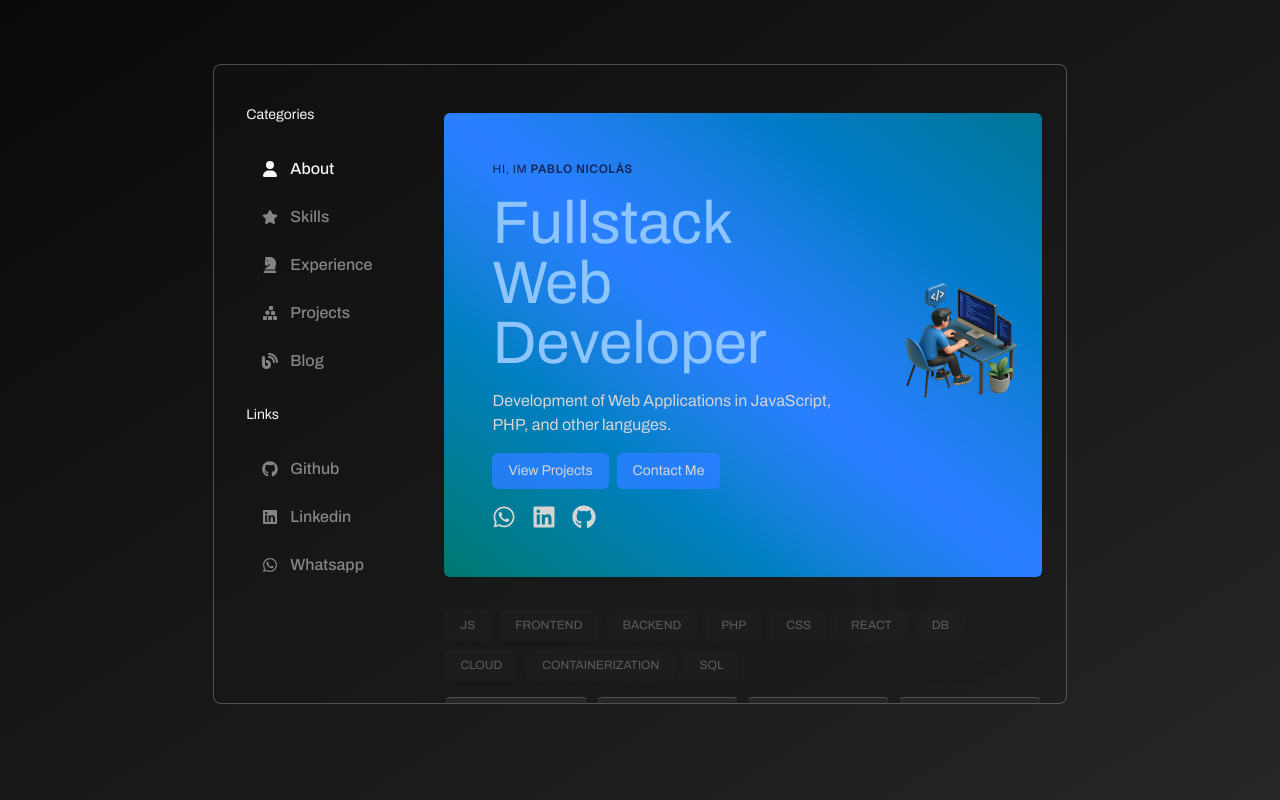
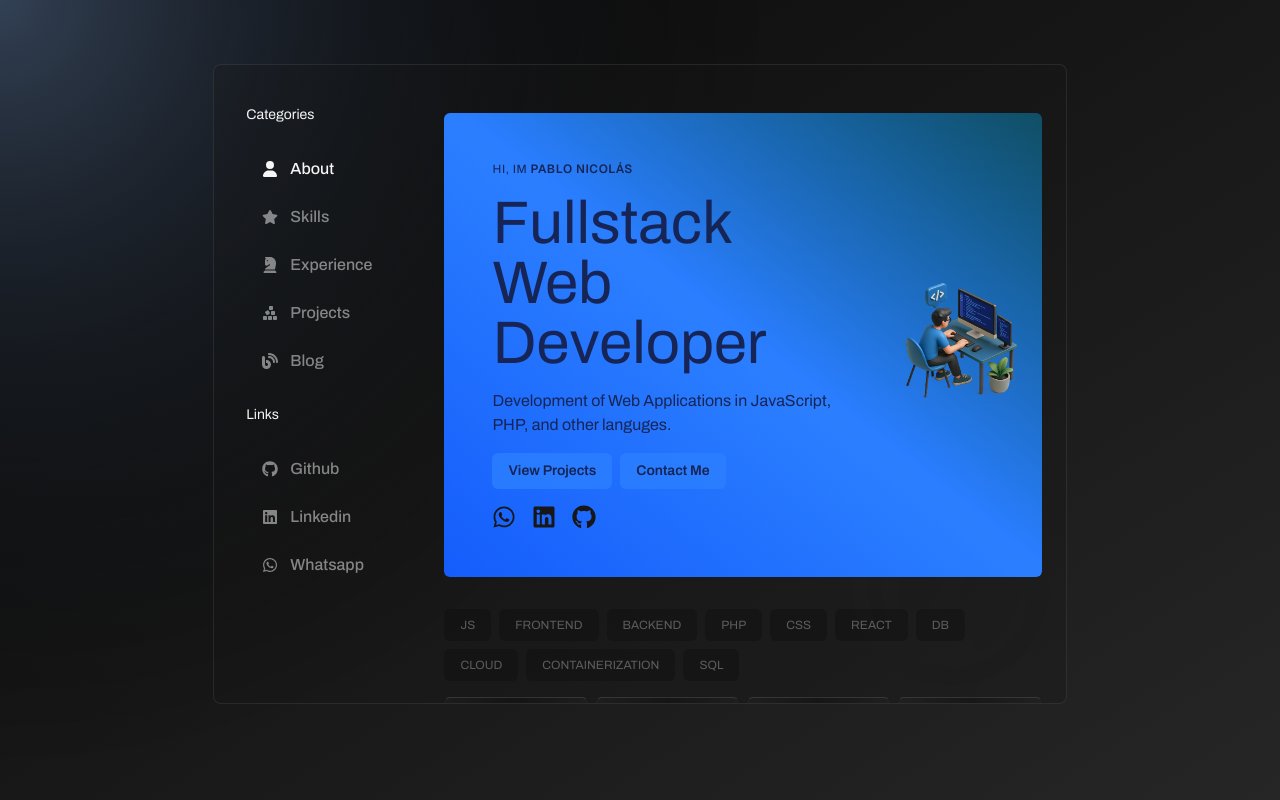
Before and after one commit to pncar/PortfolioNext, a Next.js app: page / in a window 1280 px wide. Built offline with nearby package versions, Linux system fonts and the light colour scheme.

Commit message:
Modified background and blog

```diff
--- a/package.json
+++ b/package.json
@@ -10,6 +10,9 @@
   },
   "dependencies": {
     "@contentful/rich-text-react-renderer": "^16.0.1",
+    "@tsparticles/engine": "^3.8.1",
+    "@tsparticles/react": "^3.0.0",
+    "@tsparticles/slim": "^3.8.1",
     "@types/react-syntax-highlighter": "^15.5.13",
     "contentful": "^11.5.18",
     "firebase": "^11.6.1",
--- /dev/null
+++ b/src/app/components/CanvasBackground.tsx
@@ -0,0 +1,52 @@
+"use client";
+import { useState, useEffect, useRef } from 'react';
+
+const CanvasBackground = () => {
+    const kanvas: any = useRef(null);
+    const [sneed,setSneed] = useState<number[]>([0,0]);
+
+    useEffect(()=>{
+        document.body.addEventListener("mousemove",(e)=>{handleSneed(e);});
+    },[]);
+
+    const handleSneed = (e: MouseEvent) => {
+        setSneed([e.clientX +1,e.clientY +1]);
+    }
+
+    useEffect(()=>{
+        if(kanvas && kanvas.current){
+        const c :any = kanvas.current;
+        c.width = window.innerWidth;
+        c.height = window.innerHeight;
+        const ctx : any = c.getContext("2d");
+
+        const smallG: number = 1;
+        const largeG: number = 760;
+
+        let grd: any = ctx.createRadialGradient(sneed[0], sneed[1], 1, sneed[0], sneed[1], largeG);
+        grd.addColorStop(0, "#334155");
+        grd.addColorStop(1, "transparent");
+        ctx.fillStyle = grd;
+        ctx.beginPath();
+        ctx.arc(sneed[0], sneed[1], largeG, 0, 2 * Math.PI);
+        ctx.fill();
+
+        grd = ctx.createRadialGradient(sneed[0], sneed[1], 1, sneed[0], sneed[1], smallG);
+        grd.addColorStop(0, "#5b21b6");
+        grd.addColorStop(1, "transparent");
+        ctx.fillStyle = grd;
+        ctx.beginPath();
+        ctx.arc(sneed[0], sneed[1], smallG, 0, 2 * Math.PI);
+        ctx.fill();
+
+        }
+      },[sneed]);
+
+    return(
+        <>
+            <canvas id="canvas" ref={kanvas} width="100%" height="100%" className={`hidden lg:block`}>
+            </canvas>
+        </>
+    )
+}
+export default CanvasBackground;
--- a/src/app/components/Navbar.tsx
+++ b/src/app/components/Navbar.tsx
@@ -19,7 +19,7 @@ const Navbar = () => {
 
   return(
   <div className="flex md:p-6 bg-primary-950 md:bg-transparent shadow-lg md:shadow-none border-b md:border-b-0 border-primary-600/50">
-      <div className="flex flex-row md:flex-col gap-2 w-full py-2 md:py-0 md:px-2">
+      <div className="flex flex-row md:flex-col gap-2 w-full py-2 md:py-0 px-2">
         <h3 className="hidden md:block text-sm py-4">Categories</h3>
         <ul className="space-y-2 font-medium w-full md:w-auto flex flex-row md:flex-col">
           <LinkItem to="/"><FaUser/><span className="hidden md:flex">About</span></LinkItem>
--- a/src/app/components/TechStack.tsx
+++ b/src/app/components/TechStack.tsx
@@ -93,7 +93,7 @@ const TechStack = () => {
 
     const Panel = ({item}:{item: Stack}) => {
         return(
-            <div className="papu bg-primary-800 p-4 rounded-md shadow-md border border-t-primary-600 border-x-primary-900 border-b-primary-950 flex items-center justify-center">
+            <div className="papu bg-gradient-to-r transition-all duration-1000 from-primary-700/10 hover:from-primary-700/30 via-primary-950/30 to-primary-700/10 hover:to-primary-700/30 p-4 rounded-md shadow-md border border-t-primary-600/50 border-x-primary-800/50 border-b-primary-950/50 flex items-center justify-center">
                 <div className="flex flex-col text-center justify-center items-center space-y-2">
                     {item.icon && <div className="text-brand-500 text-3xl">{item.icon}</div>}
                     <p className="text-xs">{item.name}</p>
@@ -105,9 +105,9 @@ const TechStack = () => {
     return(
         <div className="flex flex-col min-h-screen gap-y-4">
             <div className="flex flex-wrap gap-2">
-                {filters.map((filter:Filter,key:number)=><div key={key} onClick={()=>{toggleFilter(filter.title)}} className={`${filter.active ? "opacity-100" : "opacity-30"} transition-all cursor-pointer p-2 px-4 rounded-md bg-primary-800 uppercase text-xs`}>{filter.title}</div>)}
+                {filters.map((filter:Filter,key:number)=><div key={key} onClick={()=>{toggleFilter(filter.title)}} className={`${filter.active ? "opacity-100" : "opacity-30"} transition-all cursor-pointer p-2 px-4 rounded-md bg-primary-950 uppercase text-xs`}>{filter.title}</div>)}
             </div>
-            <div className="container w-full mx-auto justify-center grid grid-cols-4 gap-2 cursor-default">
+            <div className="container w-full mx-auto justify-center grid grid-cols-3 md:grid-cols-4 2xl:grid-cols-6 gap-2 cursor-default">
                 {filteredStack().map((item: Stack,key:number)=><Panel key={key} item={item}/>)}
             </div>
         </div>
--- a/src/app/experience/page.tsx
+++ b/src/app/experience/page.tsx
@@ -11,7 +11,7 @@ const Experience = async () => {
       <h1 className="text-4xl">Experience</h1>
       <div className="space-y-3">
       {experience.reverse().map((exp,key:number)=>
-        <div key={key} className="p-4 px-6 rounded-md bg-primary-800 bg-gradient-to-r from-primary-950/30 via-primary-700/30 to-primary-900/30 shadow-lg space-y-1 border border-primary-800">
+        <div key={key} className="p-8 px-6 rounded-md bg-gradient-to-br from-primary-700/30 via-primary-950/30 to-primary-700/30 shadow-lg space-y-1 border border-primary-800/40">
           <p className="text-xs text-primary-400">{exp.fields.period}</p>
           <h3 className="font-semibold text-brand-400 gap-x-1 flex items-center text-lg"><BiChevronRight/>{exp.fields.position}</h3>
           <p className="font-semibold text-sm">{exp.fields.company}</p>
--- a/src/app/layout.tsx
+++ b/src/app/layout.tsx
@@ -5,6 +5,7 @@ import Navbar from "@/app/components/Navbar";
 import Spinner from "@/app/components/Spinner";
 import { Suspense } from "react";
 import logo from "@/images/logo-neutral-850.svg";
+import CanvasBackground from "@/app/components/CanvasBackground";
 
 const geistSans = Geist({
   variable: "--font-geist-sans",
@@ -35,9 +36,12 @@ export default function RootLayout({
 }>){
   return (
     <html lang="en">
-      <body className={`${archivo.variable} ${geistMono.variable} ${geistSans.variable} font-archivo antialiased`}>
+      <body className={`${archivo.variable} ${geistMono.variable} ${geistSans.variable} relative font-archivo antialiased`}>
+        <div className="events-none bg-transparent w-full h-screen absolute hidden md:block">
+            <CanvasBackground/>
+        </div>
         <div className={`bg-primary-950 bg-gradient-to-br from-primary-950 to-primary-800 min-h-screen text-primary-100 xl:py-16`}>
-          <div className="bg-primary-900/30 border border-primary-300/30 relative flex flex-col md:flex-row xl:container m-auto w-full xl:w-2/3 h-screen xl:h-[80vh] max-h-screen xl:max-h-[80vh] md:rounded-lg overflow-hidden">
+          <div className="z-10 bg-primary-900/30 border border-primary-500/20 relative flex flex-col md:flex-row xl:container m-auto w-full xl:w-2/3 h-screen xl:h-[80vh] max-h-screen xl:max-h-[80vh] md:rounded-lg overflow-hidden">
             <Navbar/>
             <div className="relative overflow-y-scroll w-full p-4 md:p-6" style={{
               backgroundImage: `url(${logo.src})`,
--- a/src/app/page.tsx
+++ b/src/app/page.tsx
@@ -8,16 +8,16 @@ export default function Home() {
   return (
     <div className="flex flex-col gap-y-2">
       <div className="container m-auto w-full flex items-center justify-center md:py-6">
-        <div className="p-4 bg-brand-600 bg-gradient-to-bl from-cyan-700 via-blue-500 to-teal-700 rounded-md flex flex-col-reverse md:flex-row items-center text-primary-300 gap-y-4">
-          <div className="flex flex-col space-y-2 md:space-y-4 p-2 md:p-8">
-            <p className="text-xs uppercase tracking-wider text-brand-950">Hi, Im <span className="font-sans font-semibold">Pablo Nicolás</span></p>
-            <h1 className="text-5xl md:text-6xl text-brand-300">Fullstack Web Developer</h1>
+        <div className="p-4 bg-brand-600 bg-gradient-to-bl from-cyan-900 via-blue-500 to-teal-750 rounded-md flex flex-col-reverse md:flex-row items-center text-primary-300 gap-y-4">
+          <div className="flex flex-col space-y-2 md:space-y-4 p-2 md:p-8 text-brand-950">
+            <p className="text-xs uppercase tracking-wider">Hi, Im <span className="font-sans font-semibold">Pablo Nicolás</span></p>
+            <h1 className="text-5xl md:text-6xl">Fullstack Web Developer</h1>
             <p>Development of Web Applications in JavaScript, PHP, and other languges.</p>
-            <div className="flex space-x-2">
+            <div className="flex space-x-2 font-semibold">
               <Link href="/projects" className="p-2 px-4 rounded-md bg-brand-500/80 hover:bg-brand-500/100 text-sm cursor-pointer  transition-all">View Projects</Link>
               <Link href="/contact" className="p-2 px-4 rounded-md bg-brand-500/80 hover:bg-brand-500/100 text-sm cursor-pointer transition-all">Contact Me</Link>
             </div>
-            <div className="flex space-x-4">
+            <div className="flex space-x-4 text-primary-900">
               <Link href="/"><FaWhatsapp className="text-2xl"/></Link>
               <Link href="/"><FaLinkedin className="text-2xl"/></Link>
               <Link href="/"><FaGithub className="text-2xl"/></Link>
--- a/src/app/projects/[id]/page.tsx
+++ b/src/app/projects/[id]/page.tsx
@@ -63,7 +63,7 @@ const Project = async ({ params }: PageProps) => {
         <div className="w-full 2xl:w-3/4 m-auto">
             {project &&
             <div>
-                <div className="h-64 relative overflow-hidden rounded-md border border-primary-700" style={
+                <div className="h-64 relative overflow-hidden rounded-md outline-1 outline-primary-700/30" style={
                     {
                         backgroundImage: `url(${project.fields.thumbnail?.fields.file.url || `https://developers.elementor.com/docs/assets/img/elementor-placeholder-image.png`})`,
                         backgroundSize: "cover"
```
Also changed, not shown: src/app/blog/page.tsx (+9 -9 lines), 1 other file (tests, documents, lock files or other folders).
